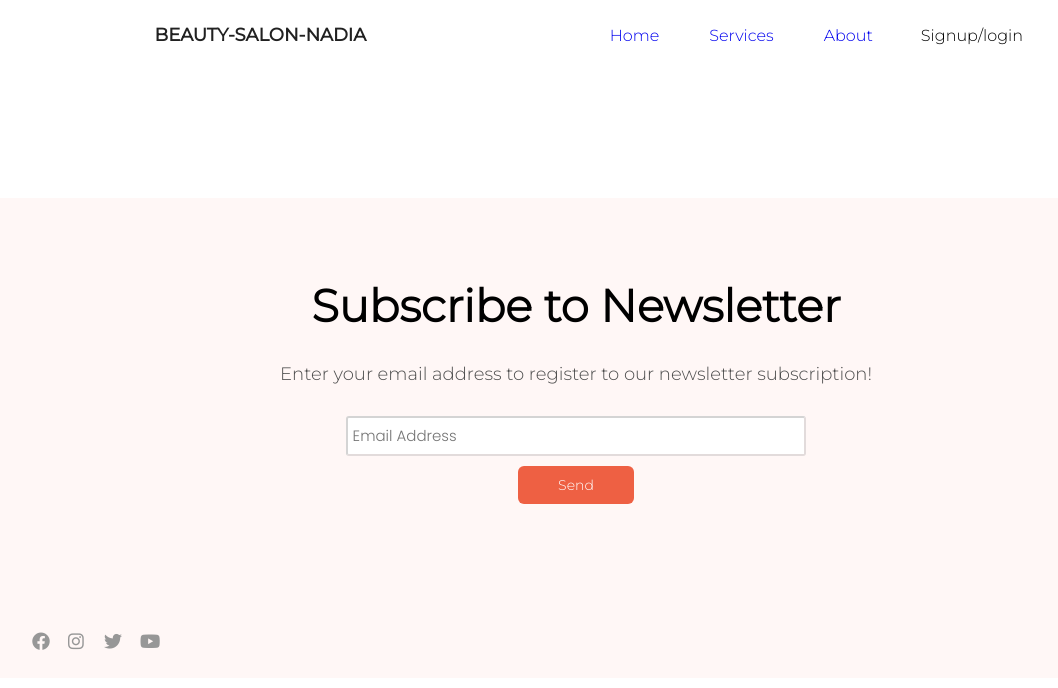
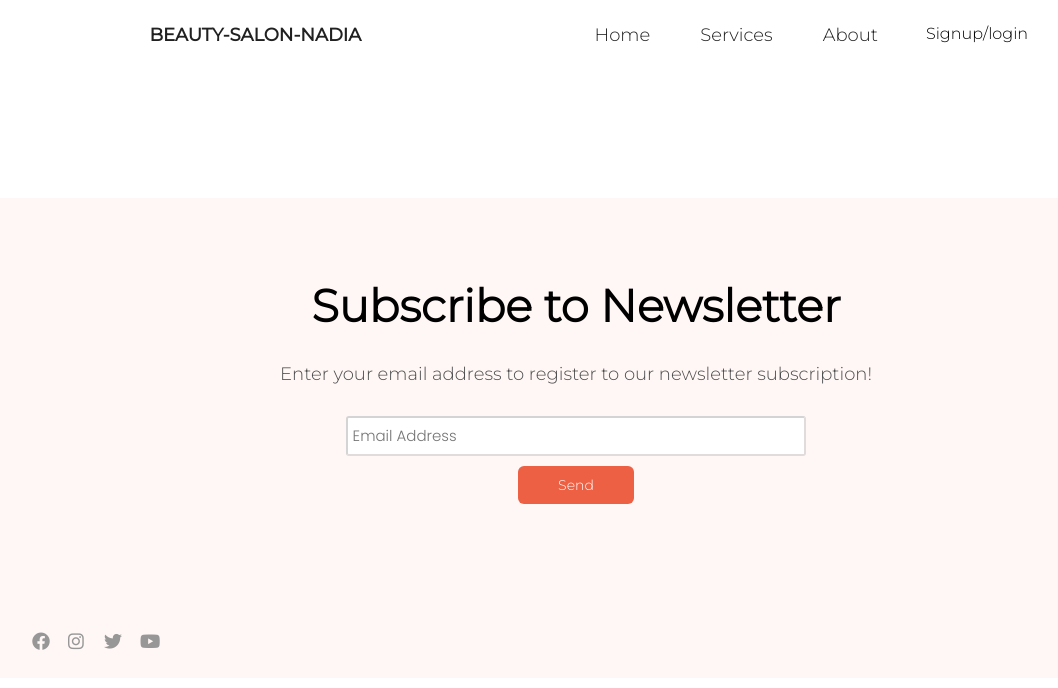
Before and after one commit to nadiahosisy/Beauty-Salon, a React (Vite) app: page / in a window 1280 px wide. Shown: the top 688 px of the page, without its empty margins (64-1122 px from the left). Built offline with nearby package versions, Linux system fonts and the light colour scheme.

Commit message:
added navStyle to Navbar

```diff
--- a/src/components/Navbar.jsx
+++ b/src/components/Navbar.jsx
@@ -2,6 +2,12 @@ import React from "react";
 import { NavLink } from "react-router-dom";
 
 const Navbar = () => {
+  const navStyle = {
+    textDecoration: "none",
+    fontFamily: "Monserat-ligth, sans-serif",
+    color: "#212121",
+    fontSize: "18px",
+  };
   return (
     <div className="main-navbar-container">
       <div className="navbar-container">
@@ -15,17 +21,17 @@ const Navbar = () => {
             <ul className="nav-links">
               <li>
                 {/* <NavLink to="/" activeClassName="active" exact> */}
-                <NavLink style={{ textDecoration: "none" }} to="/home">
+                <NavLink style={navStyle} to="/home">
                   Home
                 </NavLink>
               </li>
               <li>
-                <NavLink style={{ textDecoration: "none" }} to="/Services">
+                <NavLink style={navStyle} to="/Services">
                   Services
                 </NavLink>
               </li>
               <li>
-                <NavLink style={{ textDecoration: "none" }} to="/About">
+                <NavLink style={navStyle} to="/About">
                   About
                 </NavLink>
               </li>
```
